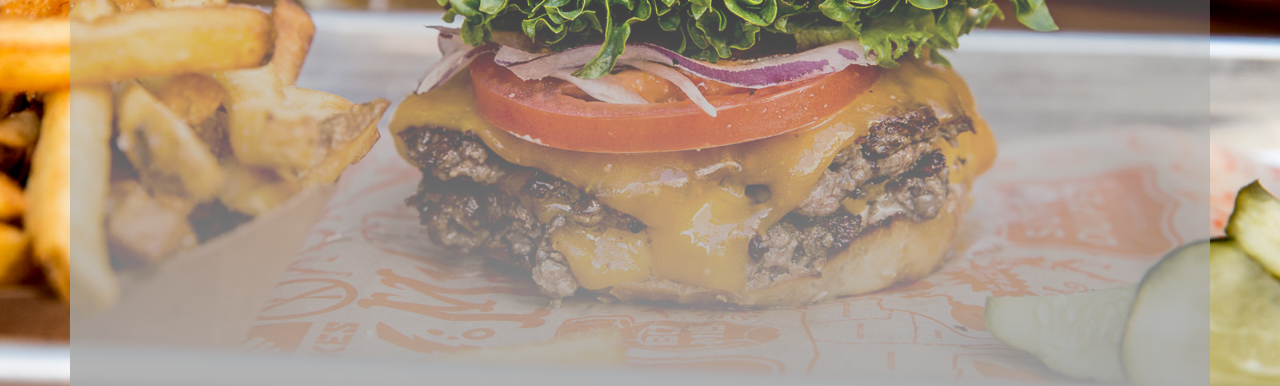
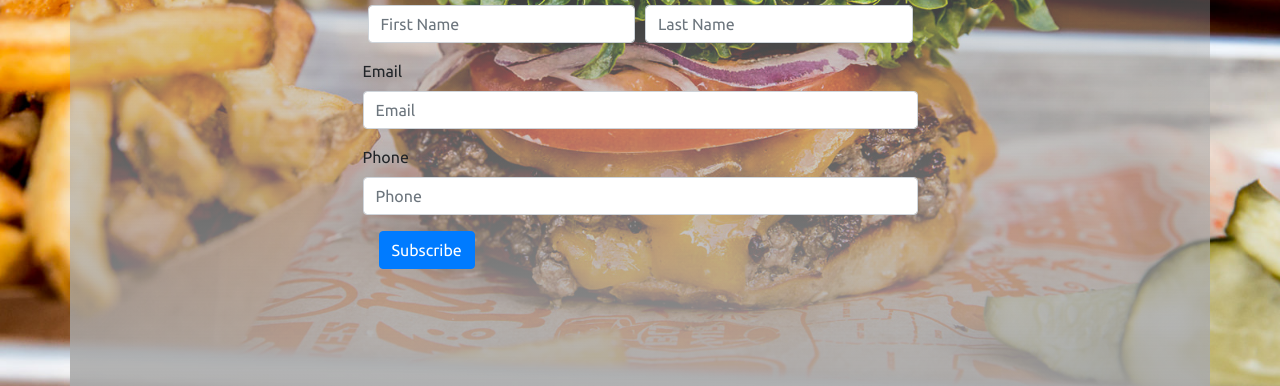
Before and after one commit to stevendowen/burgerproject, a website: page subscribe.html in a window 1280 px wide. Shown: the part 303-689 px from the top of the page. Drawn offline with nearby package versions, Linux system fonts and the light colour scheme.

Commit message:
added inputs on subscribe html

```diff
--- a/scss/style.scss
+++ b/scss/style.scss
@@ -106,6 +106,20 @@ body{
     overflow: auto;
     height: 64%;
   }
+  .subscribe{
+    width: 100%;
+    display: flex;
+    justify-content: center;
+    align-content: center;
+
+    .sub-content{
+      width: 50%;
+
+      .form-row{
+        margin: 0;
+      }
+    }
+  }
 
   h1{
     margin-bottom: 0;
--- a/subscribe.html
+++ b/subscribe.html
@@ -26,6 +26,31 @@
             </a>
         </div>
     </div>
+    <div class="title">Subscribe Today</div>
+    <h2>Join our great team!</h2>
+    <div class="subscribe">
+        <form class="sub-content">
+            <div class="form-row">
+                <div class="form-group col-md-6">
+                    <label for="inputFirstName">First Name</label>
+                    <input type="text" class="form-control" id="inputFirstName" placeholder="First Name">
+                </div>
+                <div class="form-group col-md-6">
+                    <label for="inputLastName">Last Name</label>
+                    <input type="text" class="form-control" id="inputLastName" placeholder="Last Name">
+                </div>
+            </div>
+            <div class="form-group">
+                <label for="inputEmail4">Email</label>
+                <input type="email" class="form-control" id="inputEmail4" placeholder="Email">
+            </div>
+            <div class="form-group">
+                <label for="inputPhone">Phone</label>
+                <input type="text" class="form-control" id="inputPhone" placeholder="Phone">
+            </div>
+            <button type="submit" class="btn btn-primary">Subscribe</button>
+        </form>
+    </div>
     <footer>
         <a href="subscribe.html">Subscribe</a>
         <a href="jobs.html">Jobs</a>
```
Also changed, not shown: jobs.html (+1 -0 lines), css/style.css.
